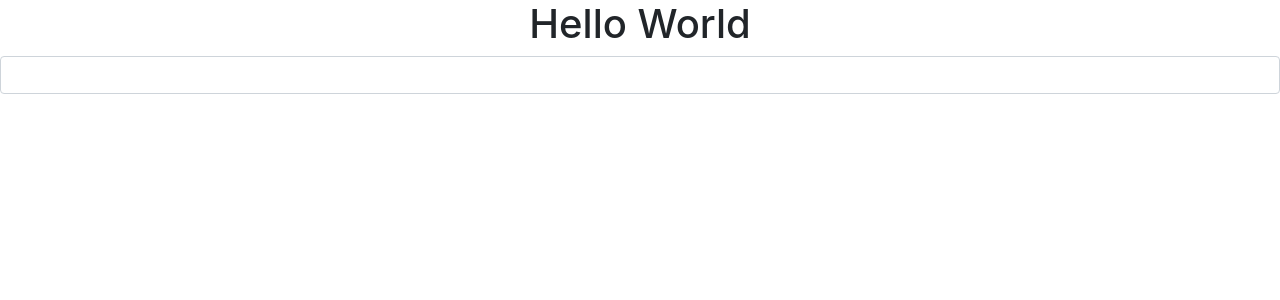
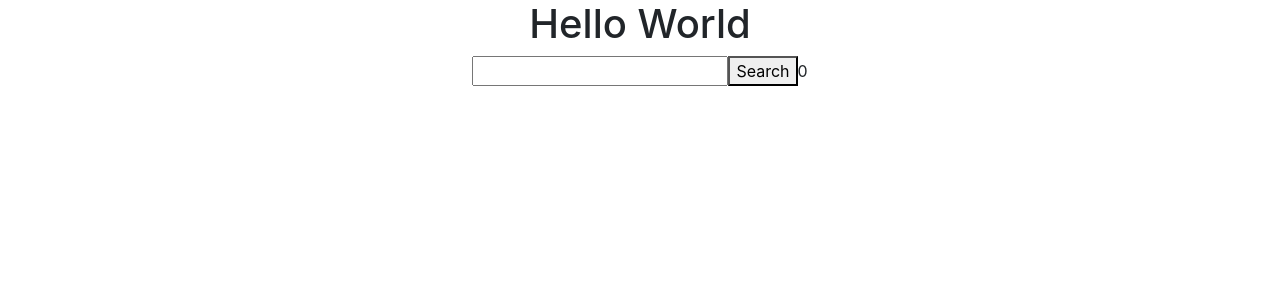
Before and after one commit to bread-w/gt-react-google-books, a React (Create React App) app in the folder client/: page / in a window 1280 px wide. Shown: the top 300 px of the page. Built offline with nearby package versions, Linux system fonts and the light colour scheme.

Commit message:
books rendering to the page

```diff
--- a/client/src/components/BookSearch.jsx
+++ b/client/src/components/BookSearch.jsx
@@ -5,11 +5,12 @@ class BookSearch extends Component {
   state = {
     books: [],
     savedBooks: [],
+    search: "",
   };
 
   handleBookSearch = (e) => {
-    const searchedBook = e.target.value;
-    API.getSearchedBook(searchedBook).then((res) =>
+    console.log(this.state.search);
+    API.getSearchedBook(this.state.search).then((res) =>
       this.setState({ books: res.data.items })
     );
   };
@@ -17,20 +18,50 @@ class BookSearch extends Component {
   handleSaveBook = (id) => {
     API.saveBook(id).then((res) => {
       this.setState({
-        savedBooks: this.getSnapshotBeforeUpdate.savedBook.concat([res]),
+        savedBooks: this.state.savedBook.concat([res]),
       });
+    });
+  };
+
+  setBookSearch = (e) => {
+    this.setState({ search: e.target.value });
+  };
+
+  generateCard = () => {
+    return this.state.books.map((book) => {
+      return (
+        <div className="card">
+          <h5 className="card-header">{book.volumeInfo.title}</h5>
+          <img
+            src={
+              (book.volumeInfo.imageLinks &&
+                book.volumeInfo.imageLinks.smallThumbnail) ||
+              "https://www.placecage.com/200/300"
+            }
+            alt={book.volumeInfo.title}
+          />
+          <div className="card-body">
+            <h5 className="card-title">by: {book.volumeInfo.authors}</h5>
+            <p className="card-text">{book.volumeInfo.description}</p>
+            <a
+              href={book.volumeInfo.canonicalVolumeLink}
+              className="btn btn-primary"
+              target="_blank"
+            >
+              View Book
+            </a>
+          </div>
+        </div>
+      );
     });
   };
 
   render() {
     return (
       <div>
-        <input
-          type="text"
-          className="form-control"
-          name="search"
-          onChange={this.handleBookSearch}
-        />
+        <input type="text" name="search" onChange={this.setBookSearch} />
+        <button onClick={this.handleBookSearch}>Search</button>
+        {this.state.books.length && this.generateCard()}
       </div>
     );
   }
--- a/client/src/utils/API.js
+++ b/client/src/utils/API.js
@@ -8,8 +8,8 @@ export default {
     return axios.get("/api/books").then((res) => res.data);
   },
 
-  saveBook: function (bookData) {
-    return axios.delete("/api/books/" + id).then((res) => res.data);
+  saveBook: function (id, bookData) {
+    return axios.post("/api/books/" + id).then((res) => res.data);
   },
 
   deleteBook: function (id) {
```
